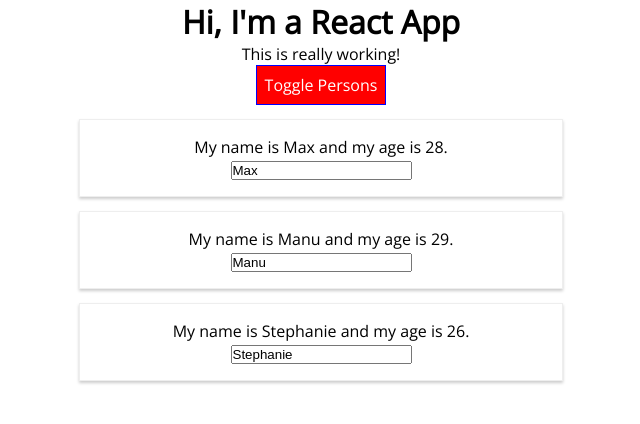
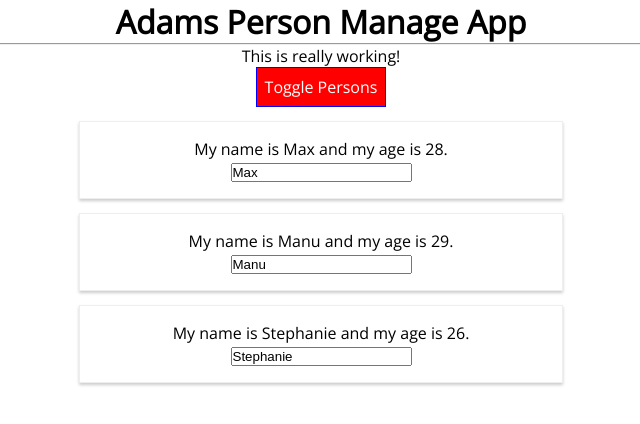
Before and after one commit to abenjamin1313/Person-Manage-App, a React app: page / in a window 1280 px wide. Both pictures are taken after a click on the button "Toggle Persons". Shown: the top 424 px of the page, without its empty margins (319-959 px from the left). Built offline with nearby package versions, Linux system fonts and the light colour scheme.

Commit message:
Added lifecycle hooks/methods.

```diff
--- a/src/components/Cockpit/Cockpit.js
+++ b/src/components/Cockpit/Cockpit.js
@@ -19,7 +19,8 @@ const cockpit = (props) => {
 
     return (
         <div className={classes.Cockpit}>
-            <h1>Hi, I'm a React App</h1>
+            <h1>{props.title}</h1>
+            <hr/>
             <p className={assignedClasses.join(' ')}>This is really working!</p>
             <button className={btnClass} onClick={props.clicked}>
             Toggle Persons
--- a/src/components/Person/Person.js
+++ b/src/components/Person/Person.js
@@ -1,16 +1,20 @@
-import React from 'react'
+import React, { Component } from 'react';
 
 import classes from './Person.module.scss';
 
 
-const person = ( props ) => {
-    return (
-        <div className={classes.Person}>
-            <p onClick={props.click}>My name is {props.name} and my age is {props.age}.</p>
-            <p>{props.children}</p>
-            <input type="text" onChange={props.changed} value={props.name} />
-        </div>
-    );
+class Person extends Component {
+    render() {
+        console.log('[Person.js] - rendering....');
+
+        return (
+            <div className={classes.Person}>
+                <p onClick={this.props.click}>My name is {this.props.name} and my age is {this.props.age}.</p>
+                <p>{this.props.children}</p>
+                <input type="text" onChange={this.props.changed} value={this.props.name} />
+            </div>
+        );
+    }
 };
 
-export default person;
+export default Person;
--- a/src/components/Persons/Persons.js
+++ b/src/components/Persons/Persons.js
@@ -1,12 +1,39 @@
-import React from 'react';
+import React, { Component } from 'react';
 import Person from '../Person/Person';
 
-const persons = ( props ) => props.persons.map( (person, index) => {
-        return <Person
-            click={() => props.clicked(index)}
-            name={person.name}
-            age={person.age}
-            key={person.id}
-            changed={event => props.changed(event, person.id)} />
-      } );
-export default persons;
+class Persons extends Component {
+
+    // static getDerivedStateFromProps(props, state) {
+    //     console.log('[Persons.js] - getDerivedStateFromProps');
+    //     return state;
+    // }
+
+    shouldComponentUpdate(nextProps, nextState) {
+        console.log('[Persons.js] - shouldComponentUpdate');
+        return true;
+    }
+
+    getSnapshotBeforeUpdate(prevProps, preState) {
+        console.log('[Persons.js] - getSnapshotBeforeUpdate');
+        return { message: 'Snapshot!' };
+    }
+
+    componentDidUpdate(prevProps, prevState, snapshot) {
+        console.log('[Persons.js] - componentDidUpdate');
+        console.log('[Persons.js]', snapshot);
+    }
+
+    render() {
+        console.log('[Persons.js] - rendering....');
+        return this.props.persons.map( (person, index) => {
+            return <Person
+                click={() => this.props.clicked(index)}
+                name={person.name}
+                age={person.age}
+                key={person.id}
+                changed={event => this.props.changed(event, person.id)} />
+          } )
+    };
+}
+
+export default Persons;
--- a/src/containers/App.js
+++ b/src/containers/App.js
@@ -4,7 +4,10 @@ import Persons from '../components/Persons/Persons';
 import Cockpit from '../components/Cockpit/Cockpit';
 
 class App extends Component {
-  state = {
+  constructor(props) {
+    super(props);
+    console.log('[App.js] - constructor');
+    this.state = {
       persons: [
         { id: 'asfa1', name: 'Max', age: 28 },
         { id: 'vasdf1', name: 'Manu', age: 29 },
@@ -13,6 +16,25 @@ class App extends Component {
       otherState: 'some other value',
       showPersons: false
     };
+  }
+
+  static getDerivedStateFromProps(props, state) {
+    console.log('[App.js] - getDerivedStateFromProps', props);
+    return state;
+  }
+
+  componentDidMount() {
+    console.log('[App.js] - componentDidMount');
+  }
+
+  shouldComponentUpdate(nextProps, nextState) {
+    console.log('[App.js] - shouldComponentUpdate');
+    return true;
+  }
+
+  componentDidUpdate() {
+    console.log('[App.js] - componentDidUpdate');
+  }
 
   nameChangedHandler = (event, id) => {
     const personIndex = this.state.persons.findIndex(p => {
@@ -44,6 +66,7 @@ class App extends Component {
   };
 
   render() {
+    console.log('[App.js] - render');
     let persons = null;
 
     if (this.state.showPersons) {
@@ -59,6 +82,7 @@ class App extends Component {
     return (
       <div className={classes.App}>
         <Cockpit
+          title={this.props.appTitle}
           showPersons={this.state.showPersons}
           persons={this.state.persons}
           clicked={this.togglePersonsHandler}/>
--- a/src/index.js
+++ b/src/index.js
@@ -4,5 +4,5 @@ import './index.css';
 import App from './containers/App';
 import registerServiceWorker from './registerServiceWorker';
 
-ReactDOM.render(<App />, document.getElementById('root'));
+ReactDOM.render(<App appTitle="Adams Person Manage App" />, document.getElementById('root'));
 registerServiceWorker();
```
Lines whose indentation alone changed are shown as unchanged.
